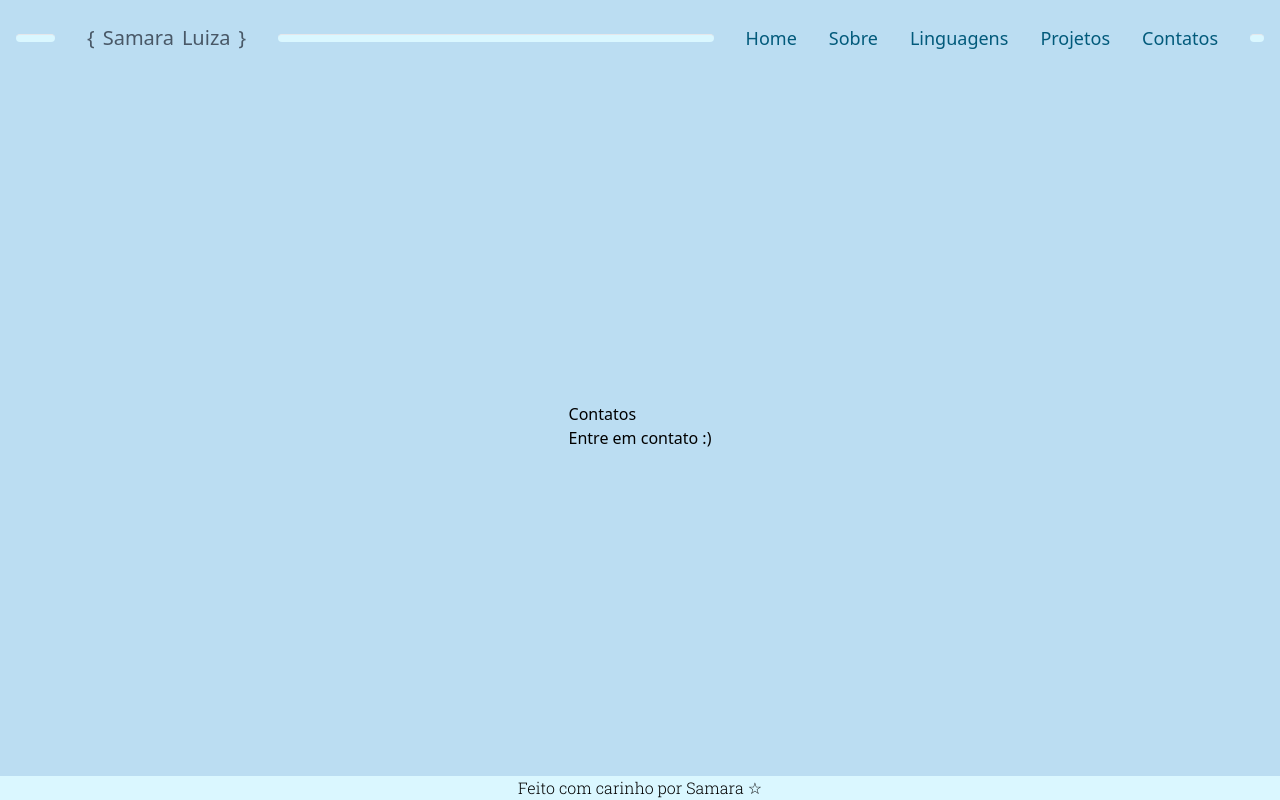
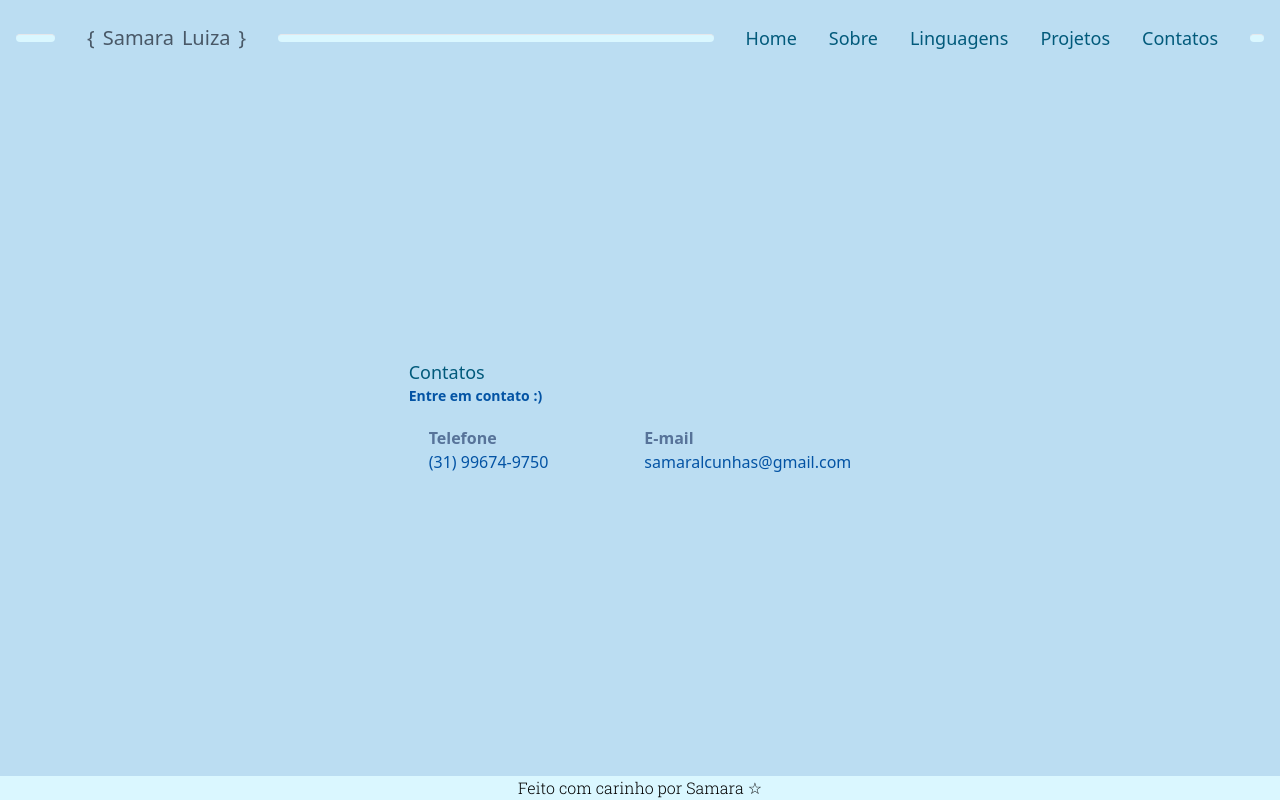
Before and after one commit to samaralcunha/portifolio, a React (Vite) app: page /contatos in a window 1280 px wide. Built offline with nearby package versions, Linux system fonts and the light colour scheme.

Commit message:
mudei mt coisa

```diff
--- a/src/pages/Contatos.jsx
+++ b/src/pages/Contatos.jsx
@@ -7,8 +7,19 @@ export default function Contatos() {
             <Header />
             <Container>
                 <section>
-                    <h1>Contatos</h1>
-                    <h2>Entre em contato :{')'}</h2>
+                    <h1 className='text-[#025A7B] text-lg'>Contatos</h1>
+                    <h2 className='text-[#0353A4] text-sm font-semibold'>Entre em contato :{')'}</h2>
+                    <div className='flex w-max gap-24 m-5'>
+                        <div>
+                            <h3 className='text-[#577399] font-bold'>Telefone</h3>
+                            <p className='text-[#0353A4]'>{'('}31{')'} 99674-9750</p>
+                        </div>
+
+                        <div>
+                            <h3 className='text-[#577399] font-bold'>E-mail</h3>
+                            <p className='text-[#0353A4]'>samaralcunhas@gmail.com</p>
+                        </div>
+                    </div>
                 </section>
             </Container>
             <Footer />
--- /dev/null
+++ b/src/pages/Page404.jsx
@@ -0,0 +1,18 @@
+import Header from './../components/Header'
+import Footer from './../components/Footer'
+import Container from './../components/Container'
+
+export default function Page404() {
+    return (
+        <>
+            <Header />
+            <Container>
+                <div>
+                    <h1 className='text-[#1F4268] font-extrabold text-2xl text-center drop-shadow-lg'>{'*-*'} 404 {'*-*'}</h1>
+                    <p className='text-[#DAF7FF] font-bold text-lg drop-shadow-lg'> Tenta ai de novo vai </p>
+                </div>
+            </Container >
+            <Footer />
+        </>
+    )
+}
--- a/src/routes.jsx
+++ b/src/routes.jsx
@@ -4,17 +4,19 @@ import Sobre from './pages/Sobre'
 import Linguagens from './pages/Linguagens'
 import Projetos from './pages/Projetos'
 import Contatos from './pages/Contatos'
+import Page404 from './pages/Page404'
 
 export default function AppRoutes() {
     return (
         <BrowserRouter>
+
                 <Routes>
                     <Route path='/' element={<Home />}></Route>
                     <Route path='/sobre' element={<Sobre />}></Route>
                     <Route path='/linguagens' element={<Linguagens />}></Route>
                     <Route path='/projetos' element={<Projetos />}></Route>
                     <Route path='/contatos' element={<Contatos />}></Route>
-                {/* <Route path='*' element={<Page404/>}></Route>  */}
+                    <Route path='*' element={<Page404 />}></Route>
                 </Routes>
         </BrowserRouter>
     )
```
Lines whose indentation alone changed are shown as unchanged.
